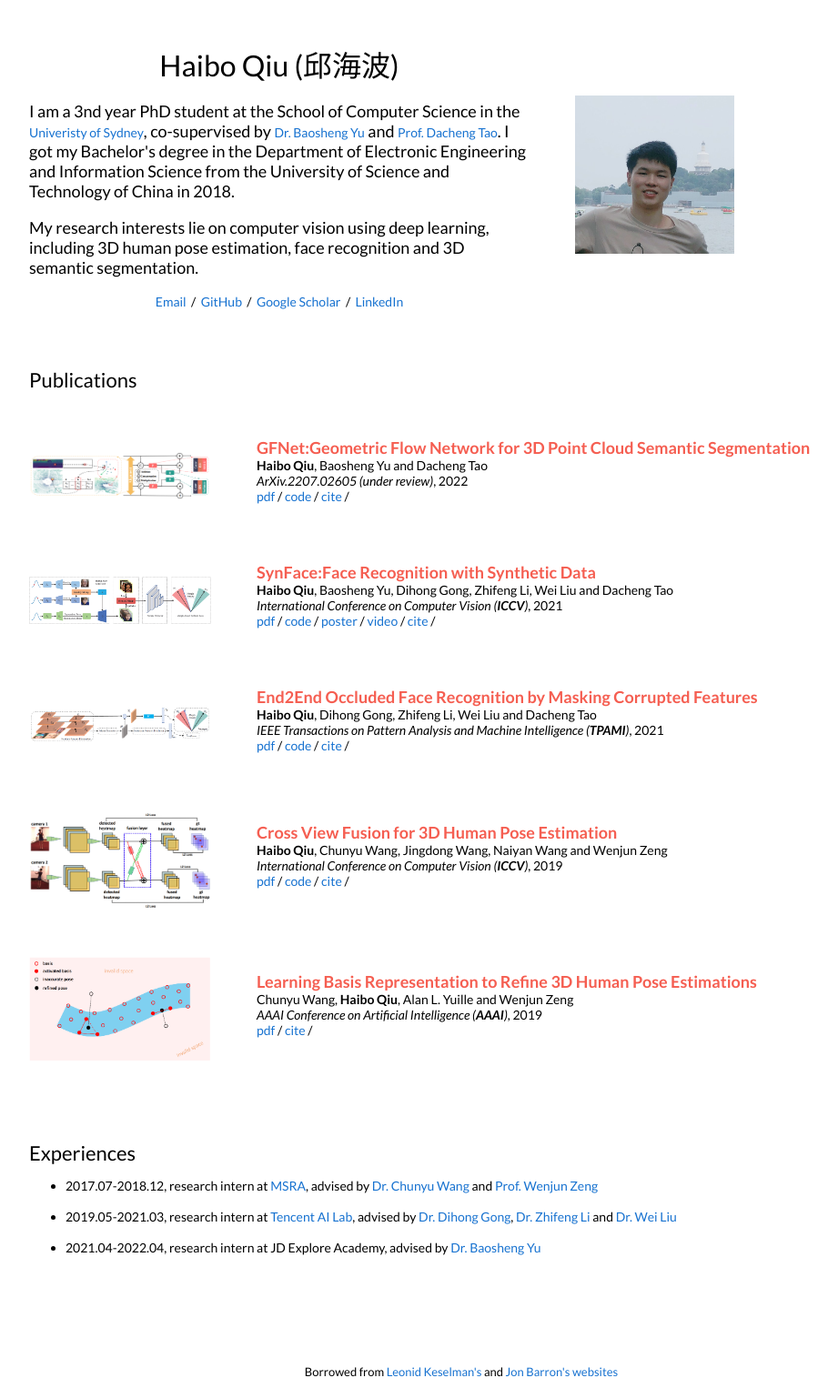
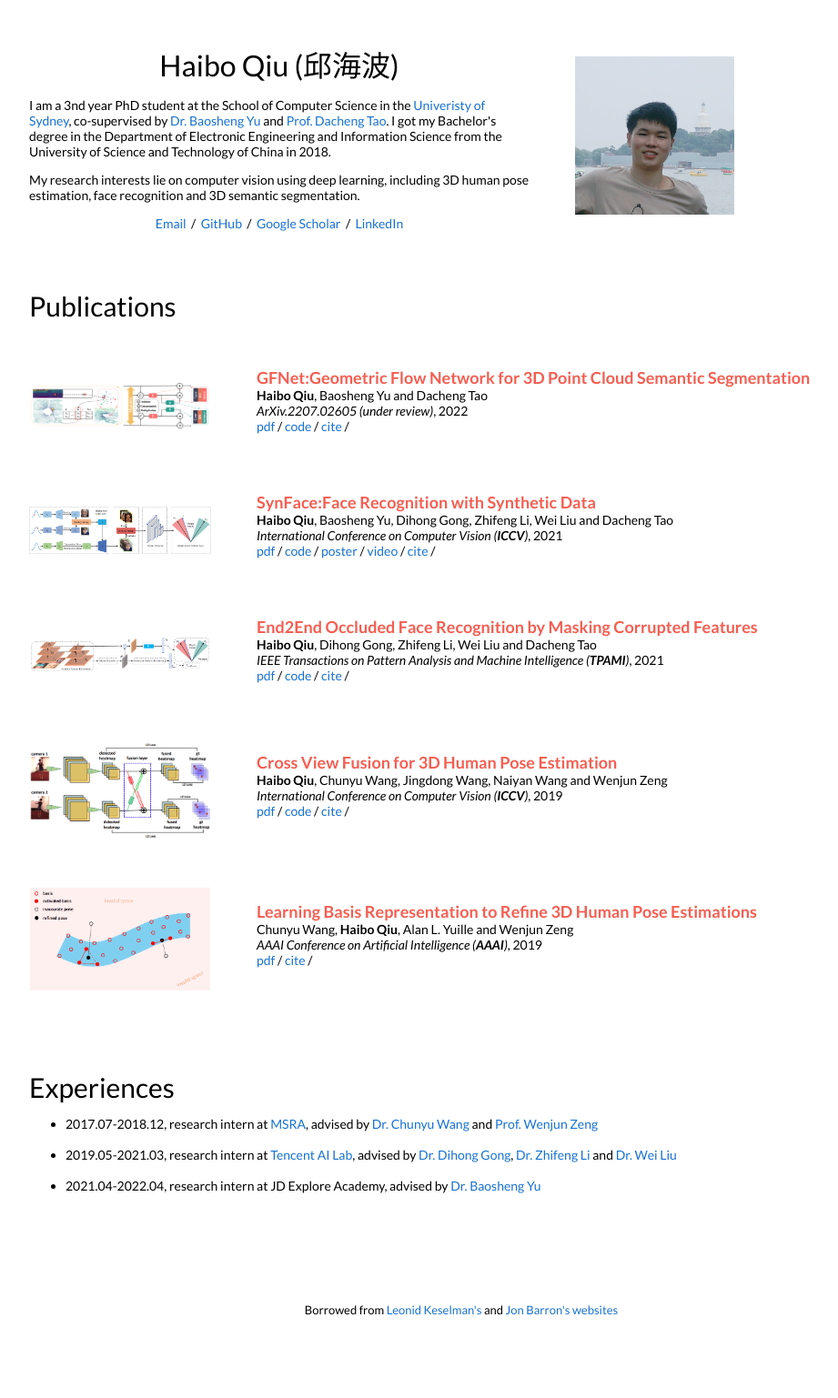
Before and after one commit to haibo-qiu/haibo-qiu.github.io, a Jekyll site: the page built from _posts/2022-07-26-GFNet.markdown, in a window 1280 px wide. Shown: the whole page at 91% size, without its empty margins (133-1054 px from the left). Built offline with Jekyll 4.4.1, drawn with Linux system fonts in a browser that asks for light colours; a script that is not in the unit is left out; after the commit the page ends 1469 px from its top, so only the background shows below that.

Commit message:
Update default.html

```diff
--- a/_layouts/default.html
+++ b/_layouts/default.html
@@ -28,9 +28,9 @@
               <h1>
                 Haibo Qiu (邱海波)
               </h1>
-              <p style="font-size:18px;">I am a 3nd year PhD student at the School of Computer Science in the <a href="https://www.sydney.edu.au/">Univeristy of Sydney</a>, co-supervised by <a href="https://scholar.google.com/citations?user=fjzIdMQAAAAJ&hl=en">Dr. Baosheng Yu</a> and <a href="https://scholar.google.com/citations?user=RwlJNLcAAAAJ&hl=en">Prof. Dacheng Tao</a>. I got my Bachelor's degree in the Department of Electronic Engineering and Information Science from the University of Science and Technology of China in 2018.
+              <p>I am a 3nd year PhD student at the School of Computer Science in the <a href="https://www.sydney.edu.au/">Univeristy of Sydney</a>, co-supervised by <a href="https://scholar.google.com/citations?user=fjzIdMQAAAAJ&hl=en">Dr. Baosheng Yu</a> and <a href="https://scholar.google.com/citations?user=RwlJNLcAAAAJ&hl=en">Prof. Dacheng Tao</a>. I got my Bachelor's degree in the Department of Electronic Engineering and Information Science from the University of Science and Technology of China in 2018.
               </p>
-              <p style="font-size:18px;">
+              <p>
                 My research interests lie on computer vision using deep learning, including 3D human pose estimation, face recognition and 3D semantic segmentation.
               </p>
 
@@ -50,7 +50,7 @@
         <table style="width:100%;border:0px;border-spacing:0px;border-collapse:separate;margin-right:auto;margin-left:auto;">
           <tr>
             <td style="padding:2.5%;width:100%;vertical-align:middle">
-              <h2>Publications</h2>
+              <h2 style="font-size:30px;">Publications</h2>
             </td>
           </tr>
         </table>
@@ -102,7 +102,7 @@
         <table style="width:100%;border:0px;border-spacing:0px;border-collapse:separate;margin-right:auto;margin-left:auto;">
           <tr>
             <td style="padding:2.5%;width:100%;vertical-align:middle">
-              <h2>Experiences</h2>
+              <h2 style="font-size:30px;">Experiences</h2>
               <ul>
                 <li>2017.07-2018.12, research intern at <a href="https://www.microsoft.com/en-us/research/lab/microsoft-research-asia/">MSRA</a>, advised by <a href="https://www.chunyuwang.org/">Dr. Chunyu Wang</a> and <a href="https://scholar.google.com/citations?user=_cUfvYQAAAAJ&hl=en">Prof. Wenjun Zeng</a></li>
                 <br>
```
